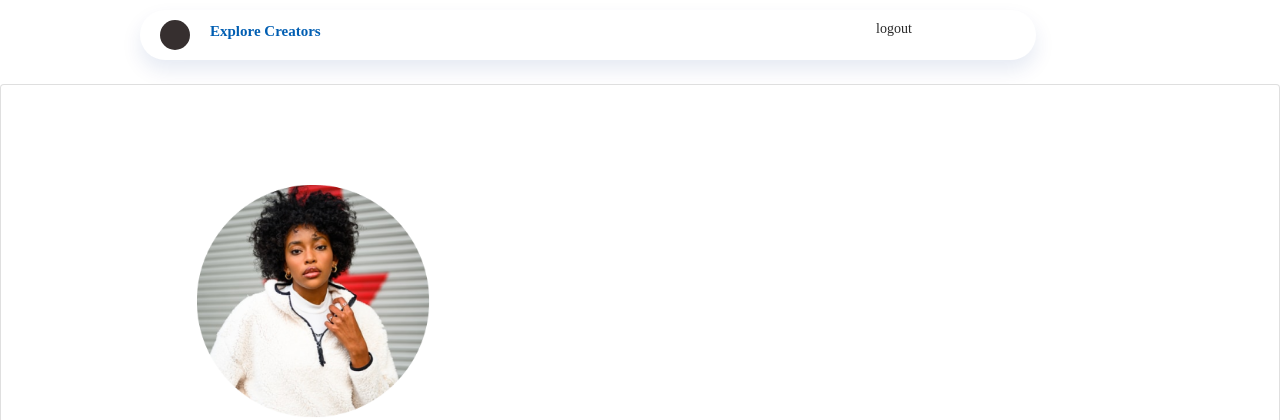
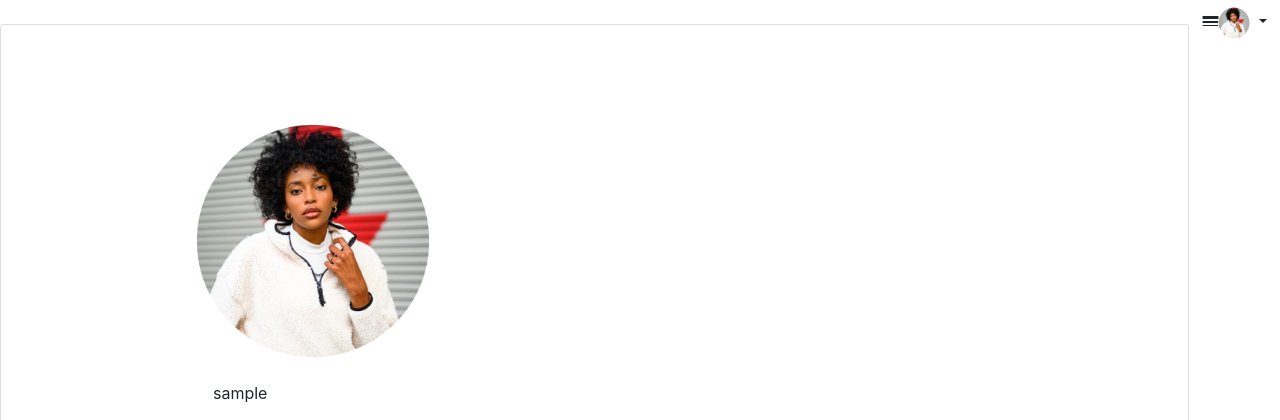
Before and after one commit to CaptainVee/dropacoin, a Django app: page /account/user/profile/ in a window 1280 px wide. Shown: the top 420 px of the page. Run offline with Django 3.2, Linux system fonts and the light colour scheme; the visitor is signed in with stand-in values (Sample User, id 1); some libraries are stand-ins or nearby versions.

Commit message:
good landing page, modal form and all

```diff
--- a/account/models.py
+++ b/account/models.py
@@ -15,4 +15,4 @@
 
 
 	def __str__(self):
-		return f'{ self.user.username } Profile'
+		return self.user.username
--- a/account/static/account/main.css
+++ b/account/static/account/main.css
@@ -22,8 +22,8 @@
 }
 .header{
     background-color: white;
-    height: 50px;
-    width: 70%;
+    height: 90px;
+    width: 80%;
     border-radius: 50px;
     display: flex;
     align-items: center;
@@ -36,7 +36,7 @@
     font-family: 'Montserrat';
     font-style: normal;
     font-weight: 600;
-    font-size: 15px;
+    font-size: 25px;
     line-height: 37px;
     /* identical to box height */
 
@@ -44,14 +44,22 @@
     color: #015EB2;
 }
 .imgs{
-    background-color:
+   background-color:
     rgb(54, 47, 47);
-    width: 30px;
-    height: 30px;
+    width: 50px;
+    height: 50px;
     border-radius: 30px;
     margin-left: 20px;
     margin-right: 20px;
+    position: relative;
+    background-repeat: no-repeat;
+    background-size: cover;
+    background-position: center;
 
+}
+.imgs img{
+    width: 30px;
+    height: 30px;
 }
 .headerimg{
     display: flex;
@@ -60,7 +68,7 @@
 }
 
 .headerbtn{
-    width: 140px;
+    width: 200px;
     display: flex;
     align-items: center;
     justify-content: space-between;
@@ -77,11 +85,11 @@
 .istbtn{
 font-family: 'Nexa Text-Trial';
 font-style: normal;
-font-weight: 400;
-font-size: 14px;
+font-weight: 600;
+font-size: 20px;
 background-color: white;
 border: none;
-color: #292929;
+color: #015EB2;
 }
 .zndbtn{
     margin-right: 12px;
@@ -94,8 +102,7 @@
     border: none;
     border-radius: 20px;
     color: white;
-    padding-left: 10px;
-    padding-right: 10px;
+    padding-right: 4px 12px;
 }
 .intro{
     display: flex;
@@ -510,6 +517,11 @@
     z-index: 1;
 }
 
+.dropdown-menu{
+    top: -2px !important;
+    left: -30px !important;
+}
+
 
 @media screen and (max-width: 600px) {
   .col-25, .col-75, input[type=submit] {
@@ -520,6 +532,6 @@
     padding: 0 !important;
   }
   .sm{
-    width: 15rem;
+    width: 15rem !important;
   }
 }
--- a/account/templates/account/base.html
+++ b/account/templates/account/base.html
@@ -5,34 +5,31 @@
     <meta charset="UTF-8">
     <meta name="viewport" content="width=device-width, initial-scale=1.0">
     <link rel="stylesheet" href="https://cdn.jsdelivr.net/npm/bootstrap@4.6.0/dist/css/bootstrap.min.css" integrity="sha384-B0vP5xmATw1+K9KRQjQERJvTumQW0nPEzvF6L/Z6nronJ3oUOFUFpCjEUQouq2+l" crossorigin="anonymous">
+    <link rel="stylesheet" href="https://cdn.jsdelivr.net/npm/bootstrap-icons@1.8.2/font/bootstrap-icons.css">
     <link rel="preconnect" href="https://fonts.googleapis.com">
     <link rel="preconnect" href="https://fonts.gstatic.com" crossorigin>
     <link href="https://fonts.googleapis.com/css2?family=Mulish:wght@400;600&display=swap" rel="stylesheet">
   <link rel="stylesheet" type="text/css" href="{% static 'account/main.css' %}">
 </head>
-    <div class="header">
-        <div class="headerimg">
-            <a href="{% url 'landing_page' %}"><div class="imgs"><img src="" alt=""></div></a>
-            <a href="{% url 'explore' %}"><h1>Explore Creators</h1></a>
+
+      {% if user.is_authenticated %}
+  <div class="btn-group rounded-pill" style="float: right; margin-bottom: -1rem; z-index: 1; background-color: white;" role="group">
+    <button id="btnGroupDrop1" type="button" class="btn dropdown-toggle" data-toggle="dropdown" aria-expanded="false">
+      <i class="bi bi-border-width"></i><img class="rounded-circle" style="width: 2rem;" src="{% static 'images/default.jpg' %}">
+    </button>
+    <div class="dropdown-menu" aria-labelledby="btnGroupDrop1">
+      <a class="dropdown-item" href="{% url 'profile' %}">edit profile</a>
+      <a class="dropdown-item" href="{% url 'logout' %}">logout</a>
+    </div>
+  </div>
+  {% else %}
+        <a href="{% url 'landing_page' %}">
+        <div>
+        <img style="margin-top: 2rem" class="imgs" src="{% static 'images/Frame.png' %}">
+        <h3>Dropacoin</h3>
         </div>
-
-       <ul class="headerbtn">
-          {% if user.is_authenticated %}
-           <li>
-               <a href="{% url 'logout' %}" class="istbtn">logout</a>
-           </li>
-           {% else %}
-
-           <li>
-               <a href="{% url 'login' %}" class="istbtn" target="__self"> Login</a>
-
-           </li>
-           <li>
-               <a href="{% url 'signup' %}" class="zndbtn">Sign Up</a>
-           </li>
-          {% endif %}
-       </ul>
-    </div>
+      </a>
+    {% endif %}
 	<div class="">
 		{% if messages %}
 			{% for message in messages %}
--- a/account/views.py
+++ b/account/views.py
@@ -16,36 +16,36 @@
 
 def register(request):
 	if request.method == 'POST':
-		first_name=request.POST['first_name']
-		last_name=request.POST['last_name']
+		# first_name=request.POST['first_name']
+		# last_name=request.POST['last_name']
 		username=request.POST['username']
 		email=request.POST['email']
 		password1=request.POST['password1']
-		password2=request.POST['password2']
+		# password2=request.POST['password2']
 
-		if password1 == password2:
-			if (User.objects.filter(username=username).exists()):
-				messages.warning(request,'User Name Already Exists')
-				return redirect('signup')
-			elif (User.objects.filter(email=email).exists()):
-				messages.warning(request,'Email Already Exists')
-				return redirect('signup')
-			else:
-				user=User.objects.create_user(
-					password=password1,
-					username=username,
-					first_name=first_name,
-					last_name=last_name,
-					email=email,
-					)
-				user.save()
-				user=auth.authenticate(username=username,password=password1)
-				auth.login(request,user)
-				messages.success(request,'User Created')
-				return redirect('landing_page')
+		# if password1 == password2:
+		if (User.objects.filter(username=username).exists()):
+			messages.warning(request,'User Name Already Exists')
+			return redirect('signup')
+		elif (User.objects.filter(email=email).exists()):
+			messages.warning(request,'Email Already Exists')
+			return redirect('signup')
 		else:
-			messages.warning(request,'User Password MisMatching')
-			return render(request, 'account/signup.html')
+			user=User.objects.create_user(
+				password=password1,
+				username=username,
+				# first_name=first_name,
+				# last_name=last_name,
+				email=email,
+				)
+			user.save()
+			user=auth.authenticate(username=username,password=password1)
+			auth.login(request,user)
+			messages.success(request,'User Created, Please complete your profile')
+			return redirect('profile')
+		# else:
+		# 	messages.warning(request,'User Password MisMatching')
+		# 	return render(request, 'account/signup.html')
 	else:
 		return render(request, 'account/signup.html')
 
--- a/donate/views.py
+++ b/donate/views.py
@@ -45,7 +45,7 @@
 		elif radio_amount:
 			amount = int(radio_amount)
 
-		if amount >=1 and donor.profile.account_balance >= amount:
+		if amount >=10 and donor.profile.account_balance >= amount:
 			Donation.objects.create(
 				user=donor,
 				message=message,
```
Also changed, not shown: account/templates/account/landingPage.html (+7 -4 lines), account/templates/account/login.html (+12 -19 lines), account/templates/account/signup.html (+14 -23 lines), donate/templates/donate/dashboard.html (+50 -11 lines), account/static/images/Frame.png (added), account/static/images/Vfour.png (deleted), account/static/images/Vthree.png (deleted), account/static/images/col.png (deleted), account/static/images/cop.png (deleted), account/static/images/imgg.png (deleted), account/static/images/login-illustration.png (added), account/static/images/sign-up-illustration.png (added), account/static/images/twhite.png (deleted), account/static/images/x.jpg (deleted), 1 more files.
